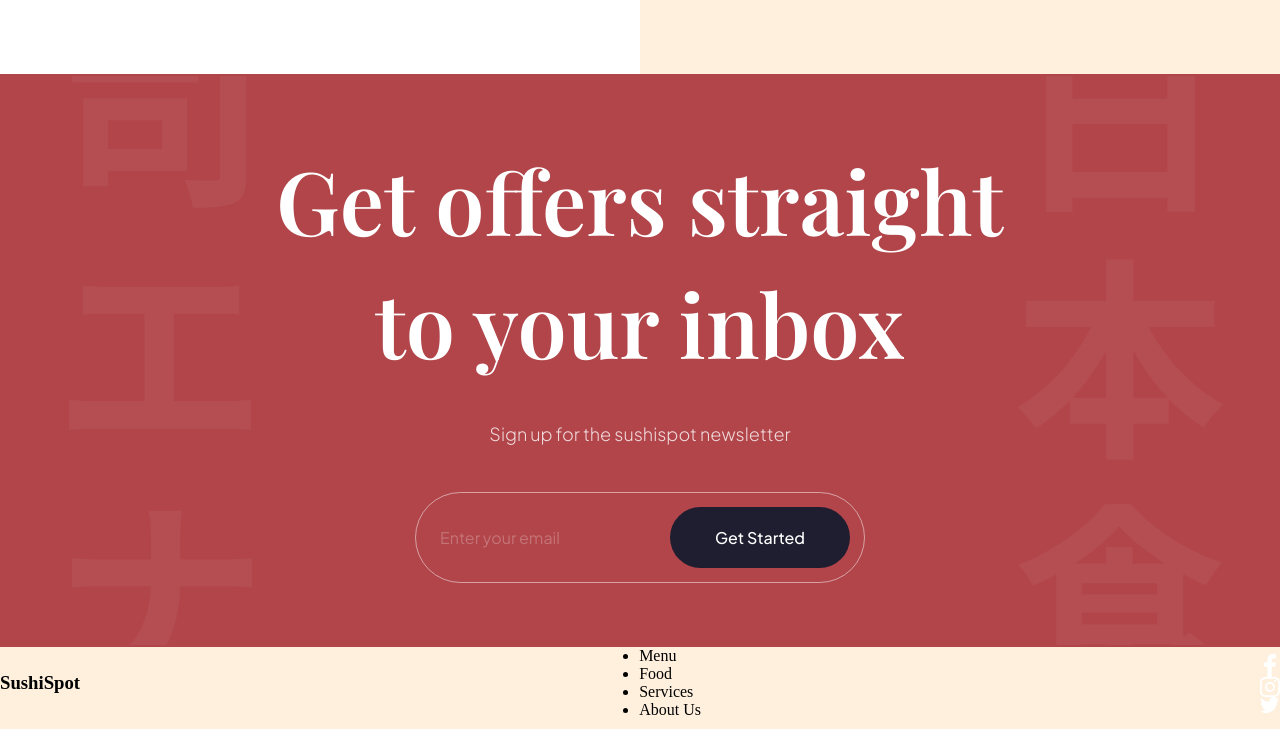
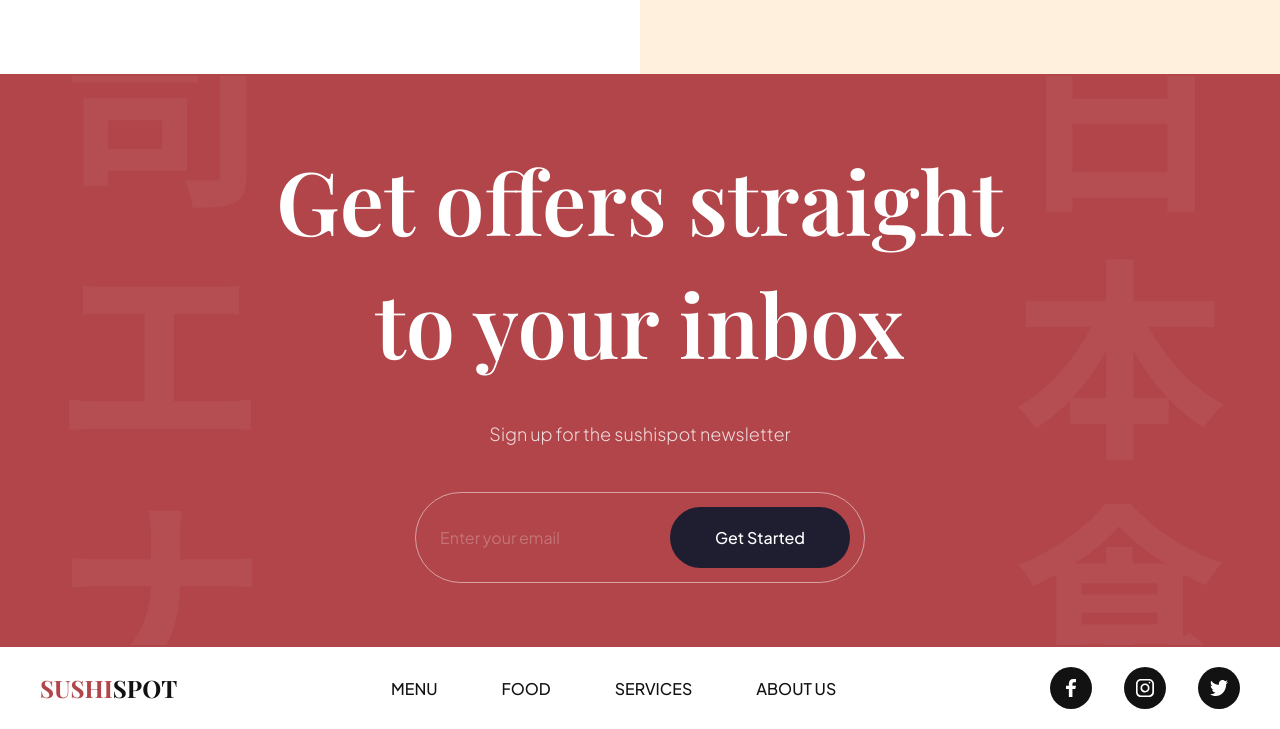
Before and after one commit to ArslanJajja1/SushiSpot-Landing-Page, a website built with Vite: page index.html in a window 1280 px wide. Shown: the part 3652-4381 px from the top of the page. Built offline with nearby package versions, Linux system fonts and the light colour scheme.

Commit message:
footer section css style

```diff
--- /dev/null
+++ b/css/sections/footer.css
@@ -0,0 +1,48 @@
+.footer{
+    width: 100%;
+    padding: 20px 40px;
+    background: var(--color-white);
+    flex-wrap: wrap;
+    gap: 20px;
+    overflow: hidden;
+}
+.footer__logo{
+    font-size: 24px;
+    font-weight: bold;
+    font-family: var(--playfair-display);
+    text-transform: uppercase;
+    color: var(--secondary-color);
+    cursor: pointer;
+}
+.footer__logo span{
+    color: var(--primary-color);
+}
+.footer ul{
+    list-style: none;
+    display: flex;
+    flex-wrap: wrap;
+    flex-direction: row;
+    gap: 64px;
+}
+.footer__nav li{
+    font-size: 16px;
+    font-weight: 500;
+    font-family: var(--plus-jakarta-sans);
+    text-transform: uppercase;
+    color: var(--secondary-color);
+    cursor: pointer;
+}
+.footer ul:last-child{
+    gap: 32px;
+}
+.footer__social li{
+    width: 42px;
+    height: 42px;
+    background-color: var(--secondary-color);
+    border-radius: 100%;
+}
+.footer__social li img{
+    width: 45%;
+    height: 45%;
+    object-fit: contain;
+}
--- a/css/style.css
+++ b/css/style.css
@@ -8,7 +8,7 @@
 @import url("sections/popular.css");
 @import url("sections/trending.css");
 @import url("sections/subscribe.css");
-/* @import url("sections/footer.css"); */
+@import url("sections/footer.css");
 
 /* CSS variables for reusablity across all files (including above imported) */
 :root {
```
